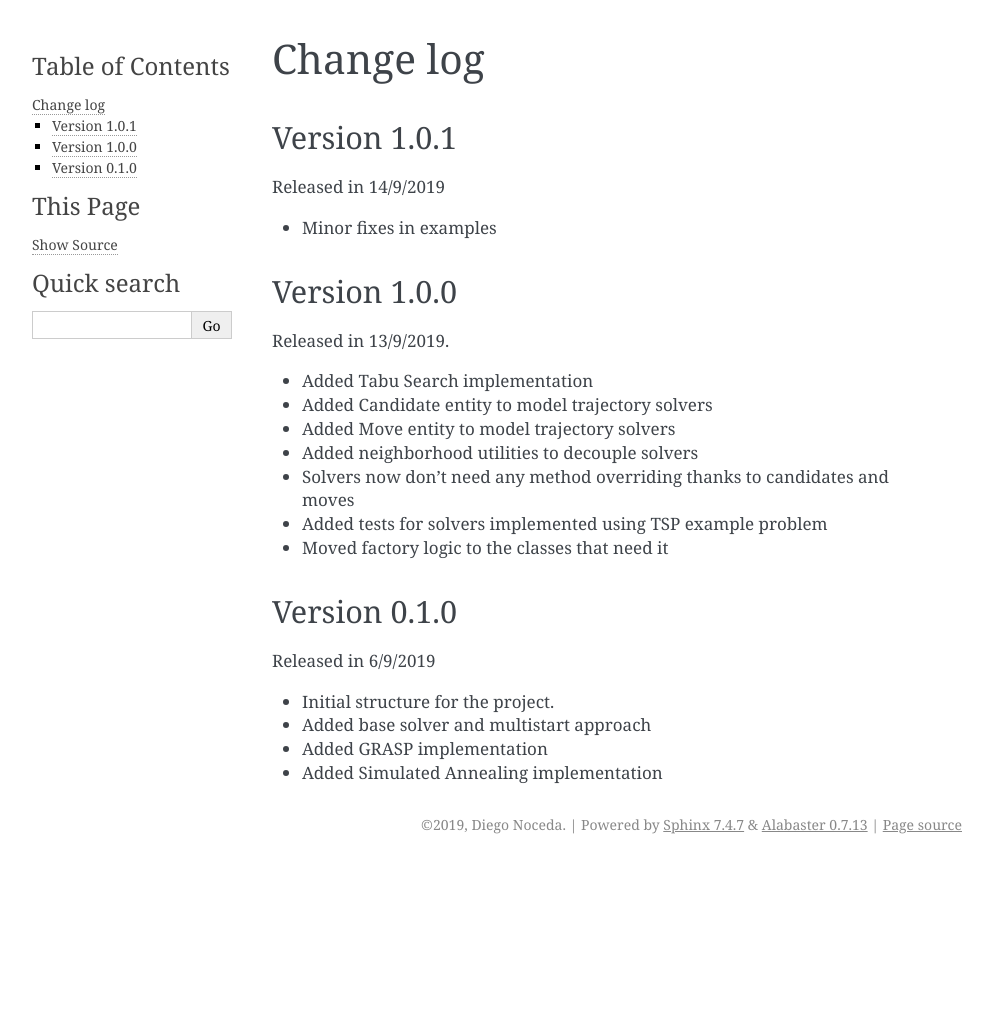
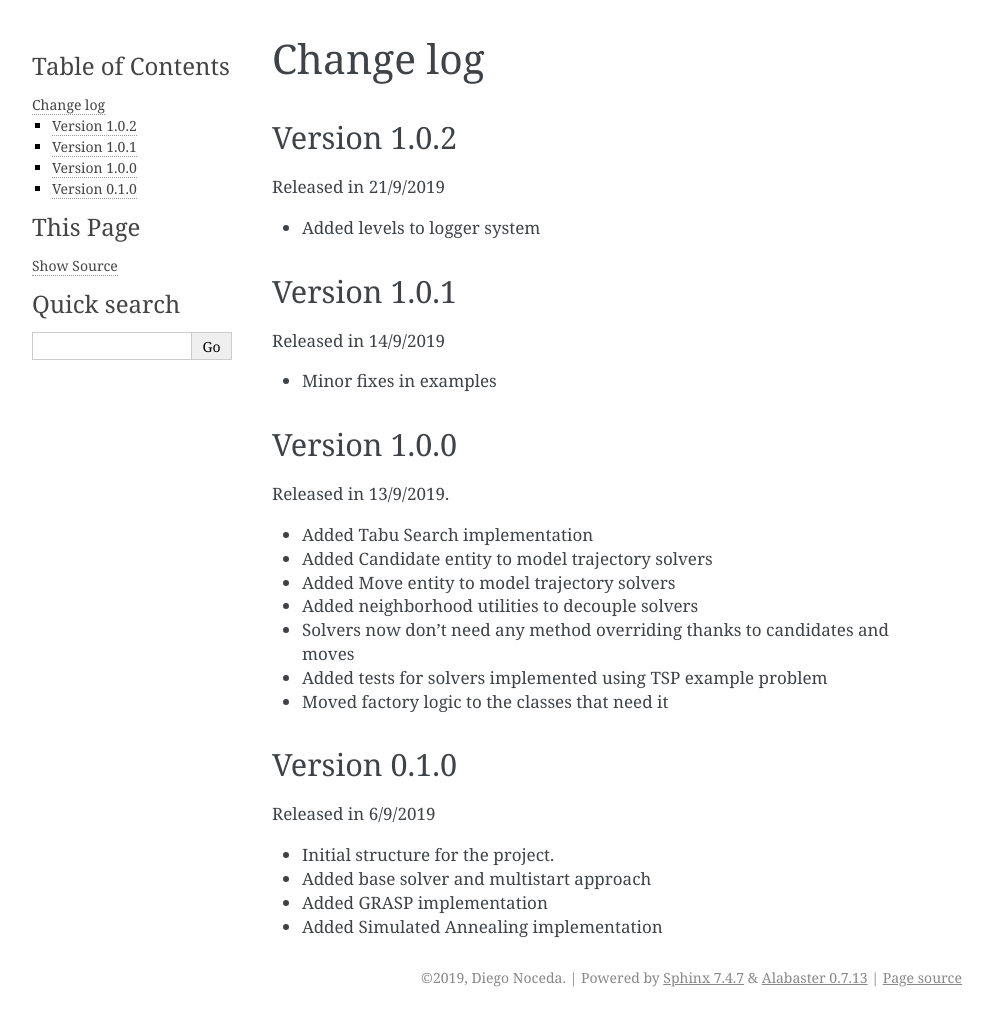
Before and after one commit to Fynardo/or-testbed, a Sphinx documentation site: the page built from docs/changelog.rst, in a window 1280 px wide. Shown: the whole page, without its empty margins (148-1141 px from the left). Built offline with Sphinx 7.4.7, drawn with Linux system fonts in a browser that asks for light colours; before the commit the page ends 900 px from its top, so only the background shows below that.

Commit message:
updated changelog to v1.0.2

```diff
--- a/docs/changelog.rst
+++ b/docs/changelog.rst
@@ -2,6 +2,13 @@
 
 Change log
 ----------
+
+Version 1.0.2
+^^^^^^^^^^^^^
+Released in 21/9/2019
+
+* Added levels to logger system
+
 
 Version 1.0.1
 ^^^^^^^^^^^^^
```
